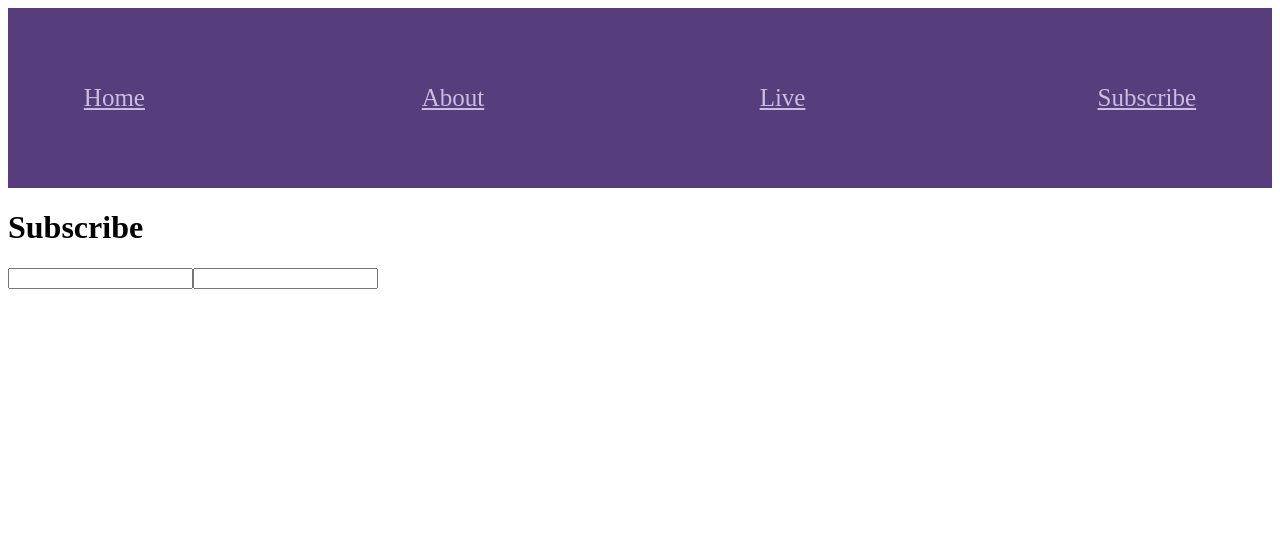
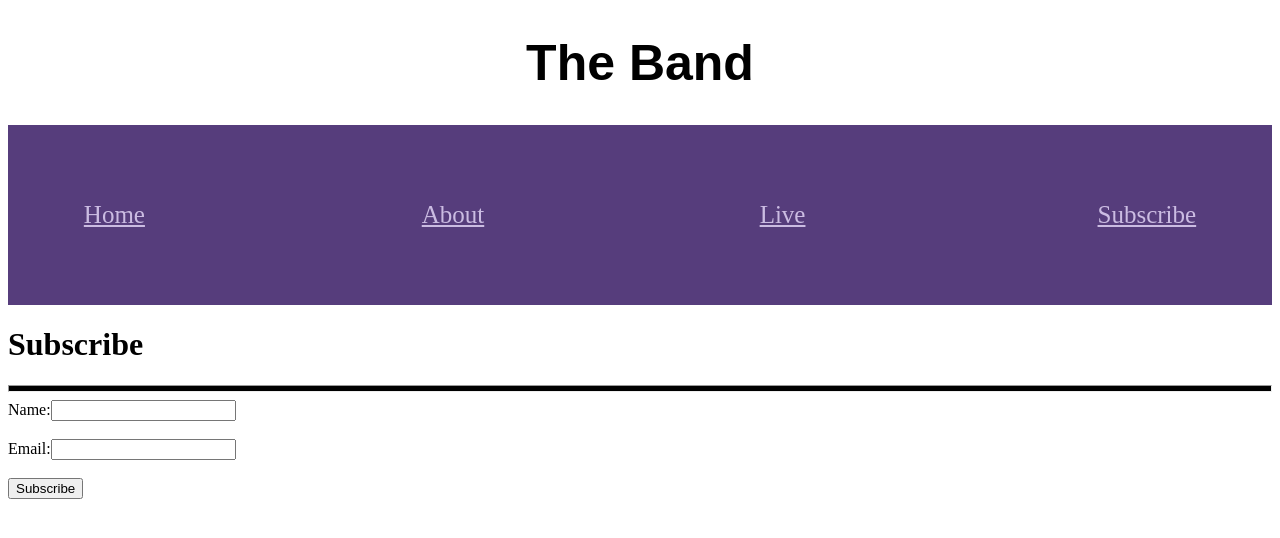
Before and after one commit to aname4405/myApp, a React (Create React App) app: page /Subscribe in a window 1280 px wide. Shown: the top 538 px of the page. Built offline with nearby package versions, Linux system fonts and the light colour scheme.

Commit message:
style added

```diff
--- a/package.json
+++ b/package.json
@@ -8,6 +8,7 @@
     "@testing-library/user-event": "^13.5.0",
     "react": "^18.2.0",
     "react-dom": "^18.2.0",
+    "react-rainbow-components": "^1.32.0",
     "react-scripts": "5.0.1",
     "web-vitals": "^2.1.4"
   },
--- a/src/About.js
+++ b/src/About.js
@@ -2,7 +2,7 @@ import React from 'react';
 
 export default () => (
     <>
-        <h1>The Band</h1>
+        <h1>About us</h1>
         <p>Welcome to The Band, we play lots of cool music.</p>
     </>
 
--- a/src/App.css
+++ b/src/App.css
@@ -36,3 +36,12 @@
     transform: rotate(360deg);
   }
 }
+
+.center {
+  background-image: linear-gradient(to left, violet, indigo, blue, green, yellow, orange, red);
+  margin-top: 50px;
+  display: block;
+  margin-left: auto;
+  margin-right: auto;
+  width: 100%;
+}
--- a/src/App.js
+++ b/src/App.js
@@ -5,12 +5,14 @@ import Home from './Home';
 import About from './About';
 import Live from './Live';
 import Subscribe from './Subscribe';
+//import RainbowText from 'react-rainbow-text';
 
 function App() {
   return (
    <>
+    <h1 style={{textAlign: 'center', fontFamily: 'Arial', fontWeight: 'bold', fontSize: '50px'}}>The Band</h1>
     <Nav/>
-      <div>
+    <div>
     <Routes>
       <Route path="/"  element={<Home/>} />
       <Route path="/About"  element={<About />} />
@@ -19,7 +21,6 @@ function App() {
     </Routes>
     </div>
     </>
-
   );
 }
 
--- a/src/Home.js
+++ b/src/Home.js
@@ -1,9 +1,8 @@
 import React from 'react';
 
 export default () => (
+
     <>
-        <h1>The Band</h1>
-        <img src="https://encrypted-tbn0.gstatic.com/images?q=tbn:ANd9GcTpyaRE1g8wGpbckSQWTlszLzEfFdDd_wsiMA&usqp=CAU"></img>
+    <img class='center' src="https://encrypted-tbn0.gstatic.com/images?q=tbn:ANd9GcTpyaRE1g8wGpbckSQWTlszLzEfFdDd_wsiMA&usqp=CAU"></img>
     </>
-
 );
--- a/src/Subscribe.js
+++ b/src/Subscribe.js
@@ -1,10 +1,15 @@
 import React from 'react';
+
+let getInput = (something) => {
+    return something;
+};
 
 export default () => (
     <form>
         <h1>Subscribe</h1>
-        <input name="name" type="text" />
-        <input name="email" type="email" />
+        <hr style={{height:'5px', opacity:'1', backgroundColor:'black'}}></hr>
+        <label>Name:</label><input name="name" type="text" />
+        <br /><br /><label>Email:</label><input name="email" type="email" />
+        <br /><br /><input type='button' onInput={getInput()} value='Subscribe'/>
     </form>
-
 );
```
Also changed, not shown: 1 other file (tests, documents, lock files or other folders).
